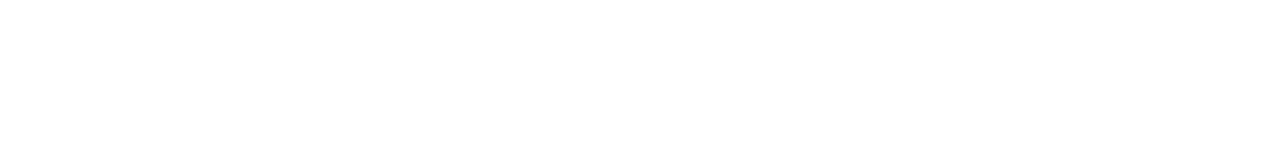
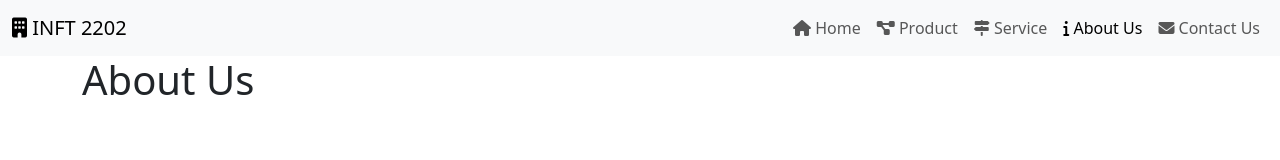
Before and after one commit to veda63/veda63.github.io, a website: page about.html in a window 1280 px wide. Drawn offline with nearby package versions, Linux system fonts and the light colour scheme.

Commit message:
Update about.html

```diff
--- a/about.html
+++ b/about.html
@@ -2,9 +2,59 @@
 <html lang="en">
 <head>
     <meta charset="UTF-8">
-    <title>Title</title>
+    <meta name="author" content="Veda Patel">
+    <meta charset="UTF-8">
+    <meta name="viewport"
+          content="width=device-width, user-scalable=no, initial-scale=1.0, maximum-scale=1.0, minimum-scale=1.0">
+    <meta http-equiv="X-UA-Compatible" content="ie=edge">
+    <title>About Us</title>
+
+    <!-- CSS Section -->
+    <link rel="stylesheet" href="./node_modules/bootstrap/dist/css/bootstrap.min.css">
+    <link rel="stylesheet" href="./node_modules/@fortawesome/fontawesome-free/css/all.css">
+    <link rel="stylesheet" href="./content/app.css">
+
 </head>
 <body>
 
+   <header>
+       <nav class="navbar navbar-expand-lg bg-body-tertiary">
+           <div class="container-fluid">
+               <a class="navbar-brand" href="index.html"><i class="fa-solid fa-building"></i> INFT 2202</a>
+               <button class="navbar-toggler" type="button" data-bs-toggle="collapse" data-bs-target="#navbarSupportedContent" aria-controls="navbarSupportedContent" aria-expanded="false" aria-label="Toggle navigation">
+                   <span class="navbar-toggler-icon"></span>
+               </button>
+               <div class="collapse navbar-collapse" id="navbarSupportedContent">
+                   <ul class="navbar-nav ms-auto mb-2 mb-lg-0">
+                       <li class="nav-item">
+                           <a class="nav-link" aria-current="page" href="index.html"><i class="fa-solid fa-house"></i> Home</a>
+                       </li>
+                       <li class="nav-item">
+                           <a class="nav-link" href="product.html"><i class="fa-solid fa-project-diagram"></i> Product</a>
+                       </li>
+                       <li class="nav-item">
+                           <a class="nav-link" href="service.html"><i class="fa-solid fa-map-signs"></i> Service</a>
+                       </li>
+                       <li class="nav-item">
+                           <a class="nav-link active" href="about.html"><i class="fa-solid fa-info"></i> About Us</a>
+                       </li>
+                       <li class="nav-item">
+                           <a class="nav-link" href="contact.html"><i class="fa-solid fa-envelope"></i> Contact Us</a>
+                       </li>
+                   </ul>
+               </div>
+           </div>
+       </nav>
+   </header>
+
+  <div class="container">
+      <h1>About Us</h1>
+  </div>
+
+
+<!-- Scripting Section -->
+<script src="./node_modules/jquery/dist/jquery.min.js"></script>
+<script src="./node_modules/bootstrap/dist/js/bootstrap.min.js"></script>
+<script src="./scripts/app.js"></script>
 </body>
 </html>
```
